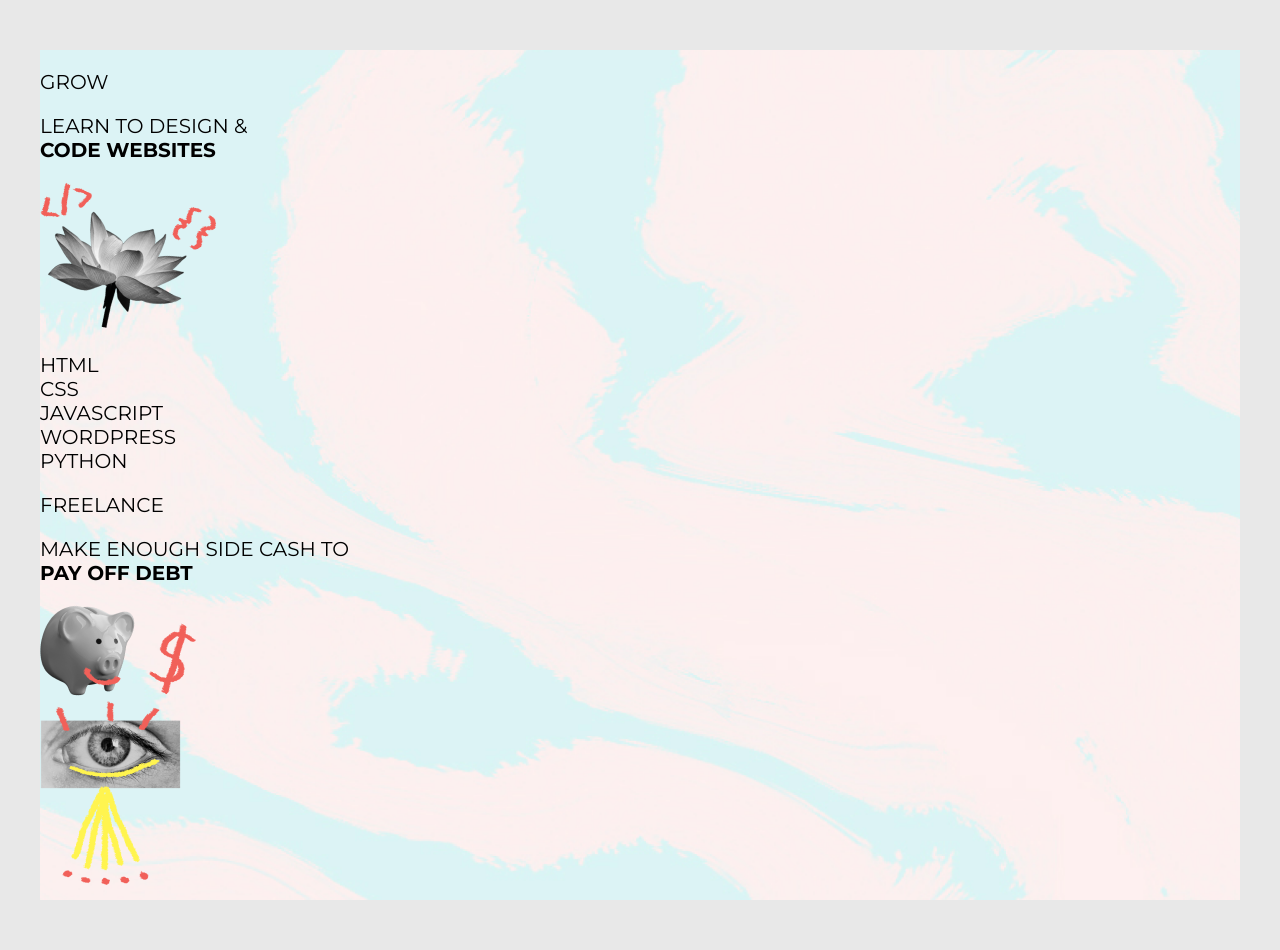
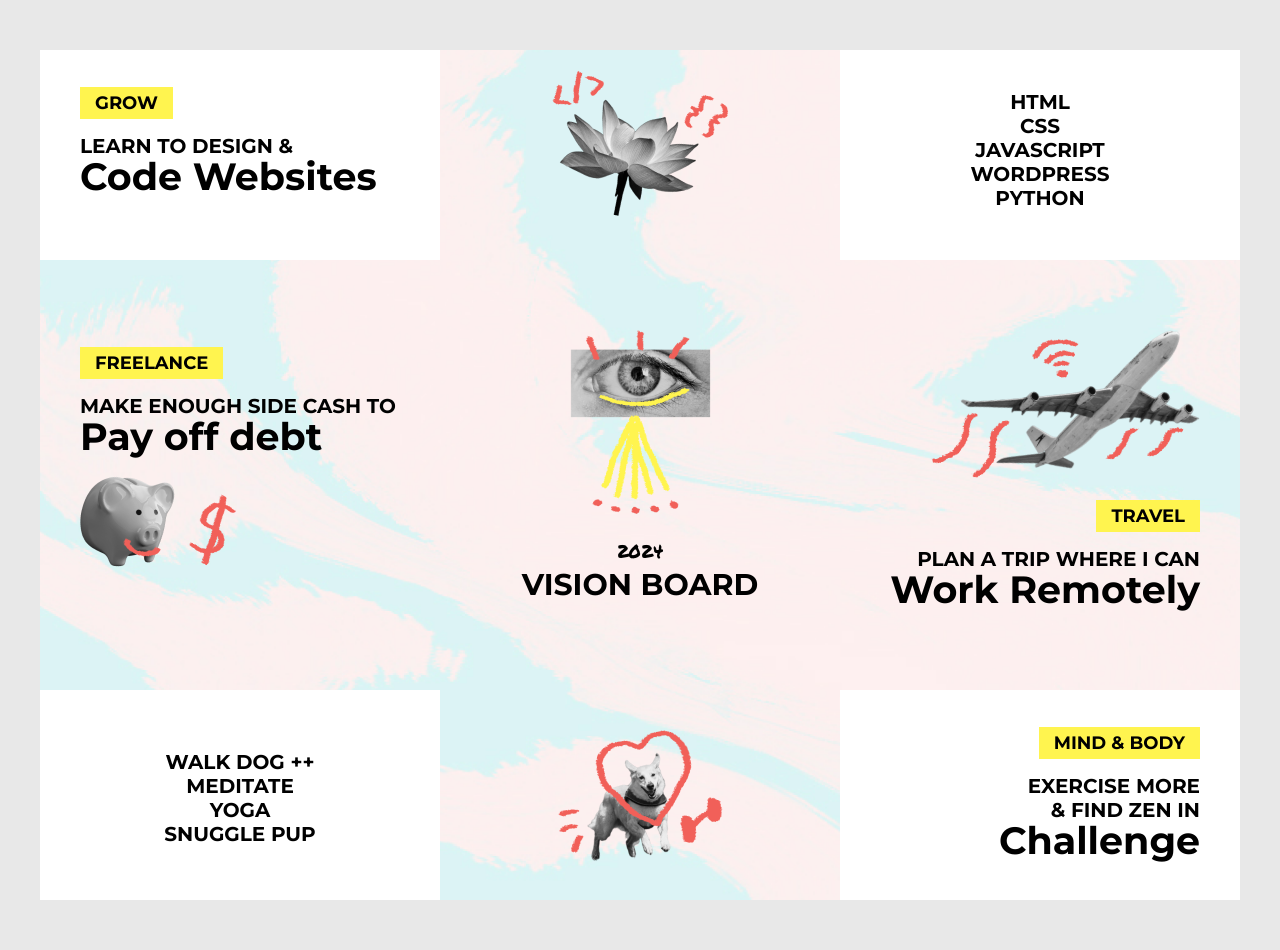
Before and after one commit to walkermr13/vision-board, a plain HTML site: page index.html in a window 1280 px wide. Drawn offline with Linux system fonts and the light colour scheme.

Commit message:
Added css

```diff
--- a/css/main.css
+++ b/css/main.css
@@ -13,3 +13,58 @@ body {
     font-size: 20px;
     text-transform: uppercase;
 }
+
+.block {
+    /*outline: 1px dashed darkgreen;*/
+    float: left;
+    box-sizing: border-box;
+    width: 400px;
+}
+
+.small-block {
+    height: 210px;
+    padding: 20px 40px;
+}
+
+.large-block {
+    height: 430px;
+    padding: 70px 40px;
+}
+
+.center {
+    text-align: center;
+}
+
+.right {
+    text-align: right;
+}
+
+.light-bg {
+    background-color: #ffffff;
+}
+
+.highlight {
+    background-color: #fff44f;
+    font-size: 18px;
+    padding: 5px 15px;
+}
+
+strong {
+    font-size: 38px;
+    line-height: 38px;
+    text-transform: none;
+}
+
+.title {
+    font-size: 30px;
+    margin: 10px 0;
+}
+
+.year {
+    font-family: 'permanent marker', cursive;
+    font-size: 18px;
+}
+
+.top-padding {
+    padding-top: 40px;
+}
--- a/index.html
+++ b/index.html
@@ -7,41 +7,41 @@
     <link rel="stylesheet" href="css/normalize.css">
 	<link rel="preconnect" href="https://fonts.googleapis.com">
 	<link rel="preconnect" href="https://fonts.gstatic.com" crossorigin>
-	<link href="https://fonts.googleapis.com/css2?family=Montserrat:wght@400;700&family=Permanent+Marker&display=swap" rel="stylesheet">
+	<link href="https://fonts.googleapis.com/css2?family=Montserrat:wght@700&family=Permanent+Marker&display=swap" rel="stylesheet">
 </head>
 <body>
 	<div id="vision-board">
-		<div class="block">
+		<div class="block small-block light-bg">
 			<p><span class="highlight">Grow</span></p>
 			<p>Learn to Design &<br><strong>Code Websites</strong></p>
 		</div>
-		<div class="block">
+		<div class="block small-block center">
 			<img src="img/flower.png" alt="flower">
 		</div>
-		<div class="block">
+		<div class="block small-block center light-bg">
 			<p>HTML<br>CSS<br>JavaScript<br>WordPress<br>Python</p>
 		</div>
-		<div class="block">
+		<div class="block large-block">
 			<p><span class="highlight">Freelance</span></p>
 			<p>Make Enough Side Cash to<br><strong>Pay off debt</strong></p>
 			<img src="img/piggy.png" alt="piggy bank">
 		</div>
-		<div class="block">
+		<div class="block large-block center">
 			<img src="img/eye.png" alt="eye">
-			<p>2024<br>Vision Board</p>
+			<p class="title"><span class="year">2024</span><br>Vision Board</p>
 		</div>
-		<div class="block">
+		<div class="block large-block right">
 			<img src="img/plane.png" alt="plane">
 			<p><span class="highlight">Travel</span></p>
 			<p>Plan A Trip Where I Can<br><strong>Work Remotely</strong></p>
 		</div>
-		<div class="block">
+		<div class="block small-block center light-bg top-padding">
 			<p>Walk Dog ++<br>Meditate<br>Yoga<br>Snuggle Pup</p>
 		</div>
-		<div class="block">
+		<div class="block small-block center top-padding">
 			<img src="img/doggo.png" alt="dog">
 		</div>
-		<div class="block">
+		<div class="block small-block right light-bg">
 			<p><span class="highlight">Mind & Body</span></p>
 			<p>Exercise More<br>& Find Zen in<br><strong>Challenge</strong></p>
 		</div>
```
